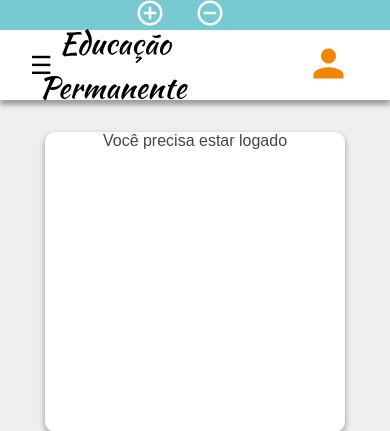
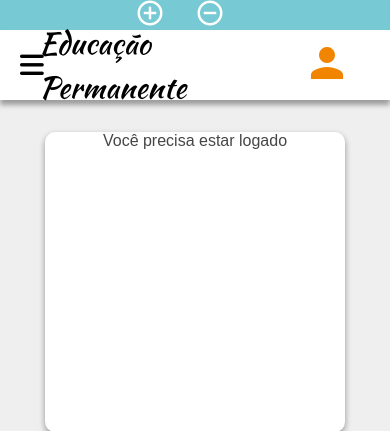
Before and after one commit to niveamartins/edPerm, a Flask app: page /listadepresenca in a window 390 px wide. Shown: the top 431 px of the page. Run offline with Flask 2, Linux system fonts and the light colour scheme; some libraries are stand-ins or nearby versions.

Commit message:
Efetuado reparo na navbar para mobile e desktop

```diff
--- a/pref/static/css/main.css
+++ b/pref/static/css/main.css
@@ -1,17 +1,24 @@
 @import url('https://fonts.googleapis.com/css?family=Kaushan+Script&display=swap');
 @import url('https://fonts.googleapis.com/css?family=Montserrat:400,800');
+
+/*
+-> Colocar classe active para manter borda nas rotas atuais
+-> Adaptar responsividade componentes para diversos dispositivos
+-> Arrumar navegação para mobile para diversos dispositivos
+*/
+
 
 :root {
   /* spaces */
   --margin-cards: 30px;
+  --margin-mobile-navbar: 6em;
 
   /* colors */
   --main-background-color: #efefef;
   --acessibility-color: #77c9d4;
   --elements-color: #57bc90;
   --elements-second-color: #f28500;
-  --full-navbar-color: rgba(73, 73, 73, 0.8);
-  --desktop-navbar-color: #4dc6f6;
+  --slide-navbar-color: rgba(100, 100, 100, 0.9);
 }
 
 * {
@@ -32,8 +39,8 @@ body {
   height: 100vh;
 }
 
+/* colocar modal com instruções para acessibilidade e para o site */
 
-/* colocar modal com instruções para acessibilidade e para o site */
 .acessibility {
   grid-area: acessibility;
   display: flex;
@@ -44,7 +51,6 @@ body {
   color: #fff;
   font-weight: bold;
   font-size: 1.2em;
-
   display: flex;
   justify-content: center;
 }
@@ -98,7 +104,7 @@ header, footer {
   font-family: 'Kaushan Script', cursive;
   color: #000;
   font-size: 30px;
-  margin-left: 20px;
+  margin-left: 0px;
   cursor: pointer;
 }
 
@@ -106,128 +112,109 @@ header, footer {
   text-decoration: none;
 }
 
-.menu li {
-  /* font-family: 'Montserrat', sans-serif; */
-  font-size: 1.1em;
-  padding: 15px 5px;
+/* Desktop navegation */
+
+.nav__links {
+  list-style: none;
+}
+
+.nav__links li {
+  display: inline-block;
+  padding: 0px 20px;
+  font-family: 'Montserrat', sans-serif;
   white-space: nowrap;
 }
 
-/* NavBar for mobile devices */
+/* Lines underneath links */
 
-.myNav {
-  height: 0%;
-  width: 100%;
-  position: fixed;
-  z-index: 10;
-  top: 0;
-  left: 0;
-  background-color: var(--full-navbar-color);
-  overflow-y: hidden;
-  transition: 0.5s;
-  display: flex;
-  align-items: center;
-  justify-content: center;
+.nav__links li a.middle {
+  position: relative;
+  color: #000;
+  font-size: 1.2em;
 }
 
-.nav__links li {
-  list-style: none;
-  padding: 20px;
-}
-
-.myNav a {
-  list-style: none;
-  align-items: center;
-  justify-content: center;
-  text-decoration: none;
-  font-size: 2.4em;
-  color: #bebebe;
-  transition: 0.3s;
-}
-
-.myNav a:hover, .myNav a:focus {
-  color: #fff;
-  font-weight: 500;
-}
-
-.myNav .closebtn {
-  position: absolute;
-  top: 20px;
-  right: 45px;
-  font-size: 60px;
-}
-
-.nav__links li a {
-  transition: all 0.3s ease 0s;
-  font-weight: bold;
-}
-.nav__links li a:hover {
-  color: #000;
-}
-.myNav a.middle {
-  position: relative;
-}
-.myNav a.middle:before {
+.nav__links li a.middle:before {
   content: "";
   position: absolute;
   width: 100%;
   height: 4px;
-  bottom: -4px;
+  bottom: -3px;
   left: 0;
-  background-color: var(--elements-color);
+  background-color: var(--elements-second-color);
   visibility: hidden;
   transform: scaleX(0);
   transition: all 0.3s ease-in-out;
 }
-.myNav a.middle:hover:before {
+
+.nav__links li a.middle:hover:before {
   visibility: visible;
   transform: scaleX(1);
 }
 
+/* Button for navbar slider on mobile screens */
 
+.checkbtn {
+  position: absolute;
+  top: 50px;
+  left: 20px;
+  font-size: 1.7em;
+  color: #000;
+  cursor: pointer;
+  display: none;
 
+}
 
+#check {
+  display: none;
+}
 
+@media (max-width: 1024px) {
 
+  /* .logo a {
+    font-size: 25px;
+  } */
 
+  .checkbtn {
+    display: block;
+  }
+  nav ul {
+    position: fixed;
+    width: 100%;
+    height: 100vh;
+    background: var(--slide-navbar-color);
+    top: 100px;
+    left: -100%;
+    transition: all .5s;
 
+    display: flex;
+    flex-direction: column;
+    align-items: center;
+  }
 
+  nav ul li {
+    margin-top: var(--margin-mobile-navbar);
+    font-size: 1.4em;
+    transition: 0.5s;
+  }
 
+  nav ul li:hover {
+    font-size: 1.5em;
+  }
+  .nav__links>li>a.middle {
+    color: #fff;
+  }
 
-
-
-
-
-
-
-
-
-
-
-
-
-
-
-
-
-
-.openbtn {
-  z-index: 1;
-  font-size: 25px;
-  cursor: pointer;
-  position: absolute;
-  left: 30px;
-  display: flex;
-  align-items: center;
+  #check:checked~ul {
+    left: 0;
+  }
 }
 
 #nav-elements {
   color: var(--elements-second-color);
-  font-size: 45px;
+  font-size: 3em;
 }
 
 #nav-elements:hover {
-  font-size: 48px;
   transform: translateY(-4px);
 }
 
@@ -282,15 +269,14 @@ header, footer {
   padding: 0 50px;
   height: 100%;
   text-align: center;
-
   /* enable scroll */
   overflow-y: scroll;
-
   /* Hide scrollbar for IE and Edge */
   -ms-overflow-style: none;
 }
 
 /* Hide scrollbar */
+
 .form-container form::-webkit-scrollbar {
   display: none;
 }
@@ -332,7 +318,6 @@ header, footer {
   padding: 10px;
   color: #fff;
   background-color: var(--elements-color);
-  /* background-color: #8860D0; */
   border-radius: 6px;
   transition: all 0.3s ease 0s;
 }
@@ -356,6 +341,7 @@ header, footer {
 }
 
 /* Cards */
+
 .card-container {
   margin-top: var(--margin-cards);
   display: flex;
@@ -369,17 +355,17 @@ header, footer {
   border-radius: 10px;
   height: 300px;
   width: 300px;
-  box-shadow: 0 3px 6px rgba(0,0,0,0.16), 0 3px 6px rgba(0,0,0,0.23);
+  box-shadow: 0 3px 6px rgba(0, 0, 0, 0.16), 0 3px 6px rgba(0, 0, 0, 0.23);
   transition: all 0.6s cubic-bezier(.25, .8, .25, 1);
+  margin: 2rem;
+}
 
-  margin: 2rem;
-
-}
 .card:hover {
   box-shadow: 0 14px 28px rgba(0, 0, 0, 0.25), 0 10px 10px rgba(0, 0, 0, 0.22);
 }
 
-/* Area for diferent colors acordingo to the class type */
+/* Area for diferent colors acording to the class type */
+
 /* .card .type {
   position: absolute;
   margin-top: 90%;
@@ -389,6 +375,7 @@ header, footer {
 } */
 
 /* Card content table */
+
 .card-list {
   font-family: 'Montserrat', sans-serif;
   padding: 20px;
@@ -408,29 +395,3 @@ header, footer {
   color: var(--elements-color);
   font-weight: 700;
 }
-
-/* Style will be mobile first */
-
-/* So media will focus on bigger screens */
-
-/* Non-mobile styles, 750px breakpoint */
-
-@media only screen and (min-width: 46.875em) {}
-
-/*Medium sized screen breakpoint (tablet, 1050px) */
-
-@media only screen and (min-width: 62.625em) {
-  /* NavBar Computer Sizes */
-
-  #myNav .navbar .nav__links li {
-    display: inline-block;
-    padding: 0px 20px;
-  }
-
-
-
-
-  /* .openbtn {
-    visibility: hidden;
-  } */
-}
--- a/pref/static/script/script.js
+++ b/pref/static/script/script.js
@@ -1,8 +1,8 @@
 //Toggle NavBar
-function openNav() {
-    document.getElementById("myNav").style.height = "100%";
-  }
+// function openNav() {
+//     document.getElementById("myNav").style.height = "100%";
+//   }
 
-  function closeNav() {
-    document.getElementById("myNav").style.height = "0%";
-  }
+//   function closeNav() {
+//     document.getElementById("myNav").style.height = "0%";
+//   }
--- a/pref/templates/base/base.html
+++ b/pref/templates/base/base.html
@@ -16,8 +16,9 @@
   <script src="../../static/script/script.js"></script>
 
   <link rel="stylesheet" href="../../static/css/main.css">
-  <!-- <LINK REL="SHORTCUT ICON" href="https://img.icons8.com/clouds/100/000000/map-pin.png"> -->
 
+  <!-- MUDAR PRA MATERIAL ICON -->
+  <!-- for nav icon -->
   <script src='https://kit.fontawesome.com/a076d05399.js'></script>
 
   {% block head %}{% endblock %}
@@ -25,7 +26,10 @@
 </head>
 
 <body>
+  <!-- page container styled with css grid -->
   <div class="grid-container">
+
+    <!-- acessibility session: font sizes -->
     <div class="acessibility">
       <a href="#" alt="Aumentar fonte" title="Aumentar fonte"> <i class="material-icons"
           id="acessible-elements">add_circle_outline</i></a>
@@ -33,22 +37,31 @@
           id="acessible-elements">remove_circle_outline</i></a>
     </div>
 
+
     <header>
-      <span class="openbtn" onclick="openNav()">&#9776;</span>
       <div class="logo"><a href="/">Educação Permanente</a></div>
-      <div class="navbar">
+
+      <!-- navegation -->
       <nav class="myNav" id="myNav">
-          <a href="javascript:void(0)" class="closebtn" onclick="closeNav()">&times;</a>
+
+        <!-- button for nav sliding -->
+        <input type="checkbox" id="check">
+        <label for="check" class="checkbtn">
+          <i class="fas fa-bars"></i>
+        </label>
+
+        <!-- nav links -->
         <ul class="nav__links">
           <li><a href="cadastroturma" class="middle" title="Cadastrar Turma">Cadastrar Turma</a></li>
           <li><a href="cadastroalunonaturma" class="middle" title="Cadastrar Alunos">Cadastrar Alunos</a></li>
           <li><a href="listaturma" class="middle" title="Listar Turmas">Listar Turmas</a></li>
           <!-- <li><a href="#areas" class="middle" title="Cadastrar Horário">Cadastrar Horário</a></li> -->
-            <li><a href="cadastrodadoscomplementares" class="middle" title="Listar Turmas">Dados complementares</a></li>
+          <li><a href="cadastrodadoscomplementares" class="middle" title="Dados complementares">Mais Dados</a></li>
         </ul>
+
       </nav>
-      </div>
 
+      <!-- user buttons -->
       {% if not session['logged_in'] %}
       <a href="/" title="Login"><i class="material-icons" id="nav-elements">person</i></a>
       {% endif %}
@@ -59,6 +72,7 @@
 
     </header>
 
+    <!-- main content -->
     <main class="main">
       {% block content %}{% endblock %}
     </main>
```
Lines whose indentation alone changed are shown as unchanged.
